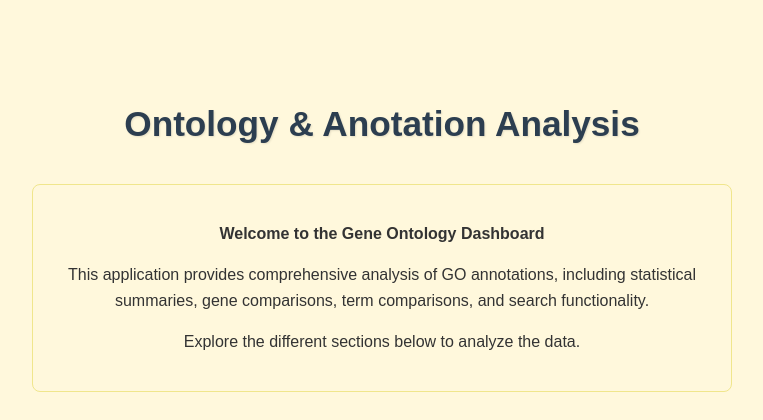
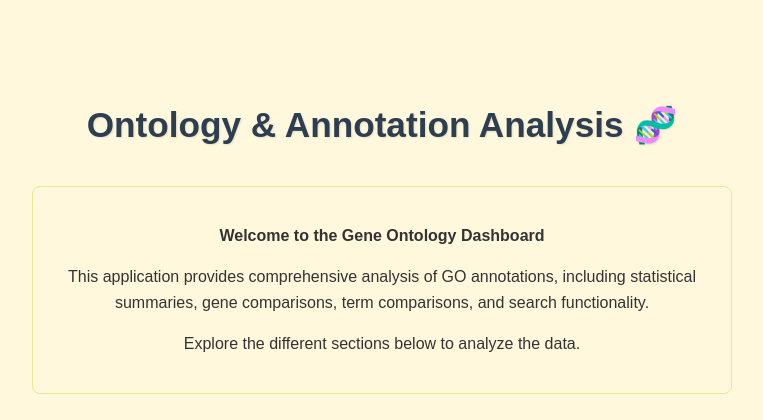
Before and after one commit to heliasol/project-2, a Flask app: page / in a window 1280 px wide. Shown: the top 420 px of the page, without its empty margins (258-1021 px from the left). Run offline with Flask 3, Linux system fonts and the light colour scheme; parts of the project's set-up code (start-up, migrations or seed data) failed here and were passed over.

Commit message:
annotation spelling
Updated the HTML structure and content, including the addition of an emoji in the title and adjustments to the styling.

```diff
--- a/templates/index.html
+++ b/templates/index.html
@@ -56,7 +56,7 @@
     </style>
 </head>
 <body>
-    <h1>Ontology & Anotation Analysis</h1>
+    <h1>Ontology & Annotation Analysis 🧬</h1>
 
     <div class="intro">
         <p><strong>Welcome to the Gene Ontology Dashboard</strong></p>
```
